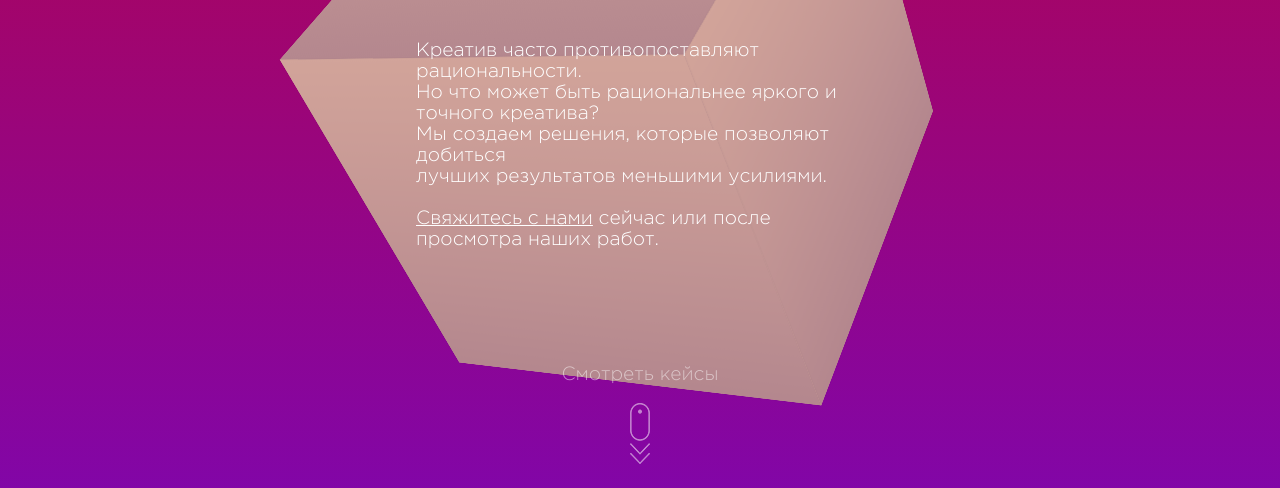
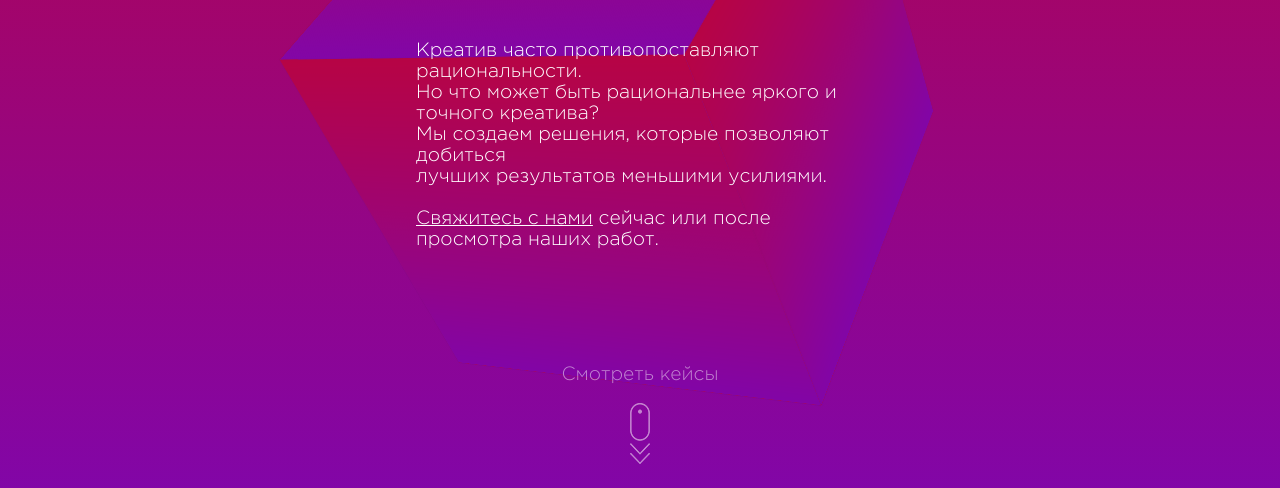
Before and after one commit to allkrain/ootd, a plain HTML site: page index.html in a window 1280 px wide. Shown: the part 312-800 px from the top of the page. Drawn offline with nearby package versions, Linux system fonts and the light colour scheme; files that its build step writes are made by us from their sources; a script that the page names is missing; files whose address does not match are found by name.

Commit message:
Update 2017-08-15T13:56:33.898Z

```diff
--- a/assets/css/style.css
+++ b/assets/css/style.css
@@ -165,7 +165,7 @@ body {
           transform-style: preserve-3d;
   transition: all .3s ease-out; }
   .cube .face {
-    background: linear-gradient(#d2a49a, #9f7386);
+    background: linear-gradient(#b70445, #5d07eb);
     color: transparent;
     font-size: 45vmin;
     text-align: center;
```
